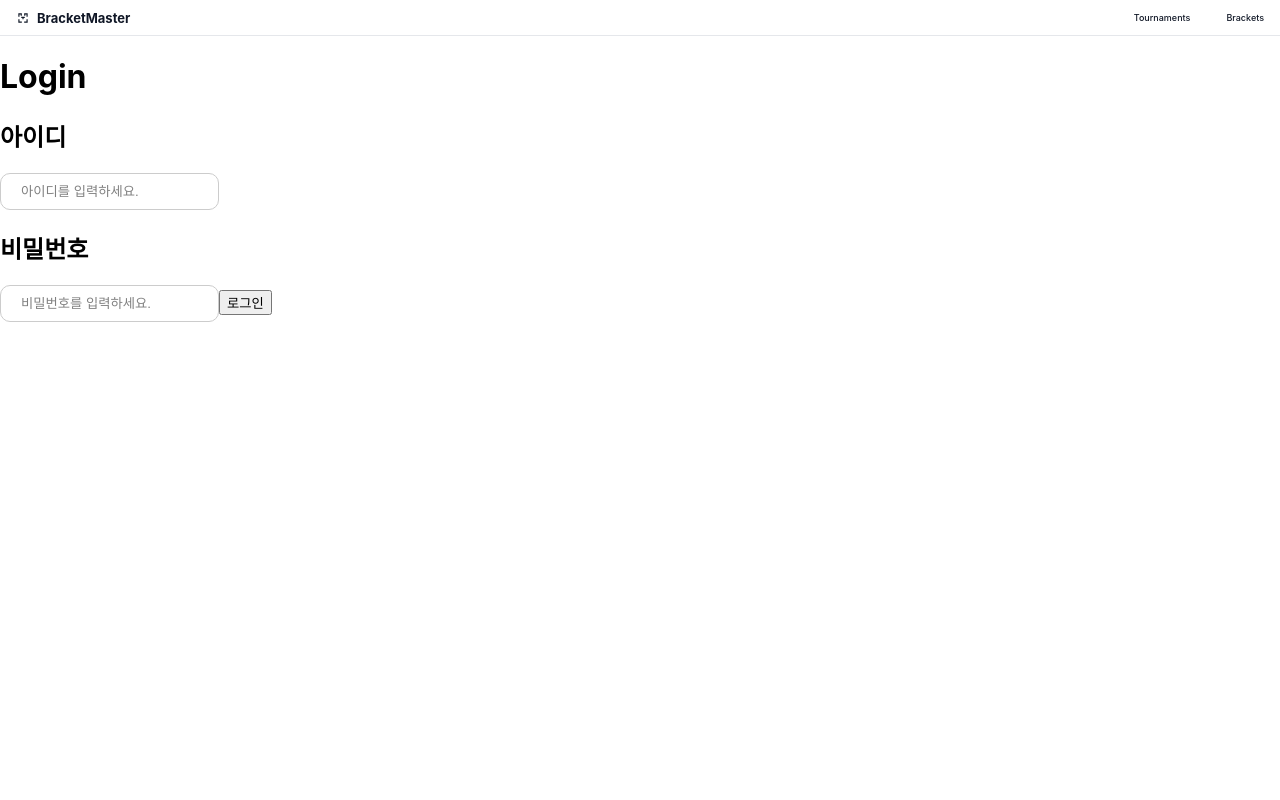
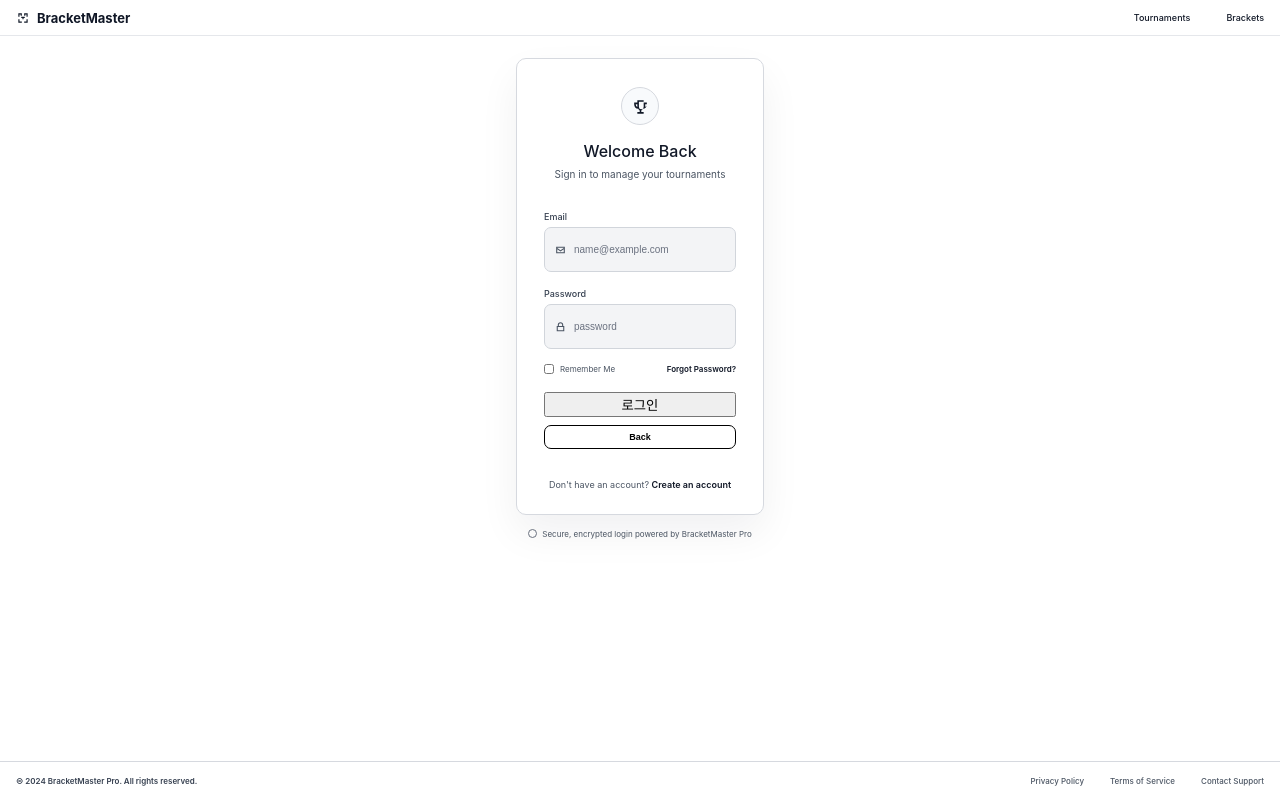
Before and after one commit to VBStreaming/MM, a React (Create React App) app: page /login in a window 1280 px wide. Built offline with nearby package versions, Linux system fonts and the light colour scheme.

Commit message:
feat: add Login page

```diff
--- /dev/null
+++ b/src/pages/login/Login.css
@@ -0,0 +1,265 @@
+.auth-page {
+    min-height: calc(100dvh - 36px);
+    display: flex;
+    flex-direction: column;
+    align-items: center;
+    background: #ffffff;
+    color: #111827;
+    overflow-y: auto;
+}
+
+.auth-card {
+    width: clamp(190px, 34vw, 248px);
+    min-width: 180px;
+    max-width: calc(100vw - 24px);
+    max-height: calc(100dvh - 118px);
+    margin-top: clamp(8px, 3.5vh, 22px);
+    padding: clamp(16px, 4.2vh, 28px) clamp(18px, 3.8vw, 27px) clamp(16px, 3.8vh, 24px);
+    border: 1px solid #d6d9df;
+    border-radius: 10px;
+    background: #ffffff;
+    box-shadow: 0 18px 40px rgba(17, 24, 39, 0.06);
+    box-sizing: border-box;
+    overflow-y: auto;
+}
+
+.auth-icon {
+    width: clamp(28px, 6vh, 36px);
+    height: clamp(28px, 6vh, 36px);
+    margin: 0 auto clamp(8px, 2.6vh, 16px);
+    display: grid;
+    place-items: center;
+    border: 1px solid #d6d9df;
+    border-radius: 50%;
+    background: #f8fafc;
+}
+
+.auth-icon svg {
+    width: clamp(15px, 3.2vh, 19px);
+    height: clamp(15px, 3.2vh, 19px);
+    fill: #111827;
+}
+
+.auth-card h1 {
+    margin: 0;
+    text-align: center;
+    font-size: clamp(14px, 2.8vh, 16px);
+    line-height: 1.25;
+    font-weight: 500;
+    letter-spacing: 0;
+}
+
+.auth-description {
+    margin: 6px 0 clamp(14px, 4.8vh, 30px);
+    text-align: center;
+    color: #4b5563;
+    font-size: 10px;
+    line-height: 1.4;
+}
+
+.auth-card form {
+    display: flex;
+    flex-direction: column;
+}
+
+.auth-label {
+    margin-bottom: 5px;
+    color: #374151;
+    font-size: 9px;
+    font-weight: 500;
+}
+
+.auth-input-wrap {
+    position: relative;
+    margin-bottom: clamp(10px, 2.7vh, 16px);
+}
+
+.auth-input-icon {
+    position: absolute;
+    left: 10px;
+    top: 50%;
+    width: 13px;
+    height: 13px;
+    transform: translateY(-50%);
+    fill: #4b5563;
+    pointer-events: none;
+}
+
+.auth-input-wrap .login-input {
+    width: 100%;
+    min-height: 34px;
+    height: clamp(34px, 7.2vh, 45px);
+    padding: 0 12px 0 29px;
+    border: 1px solid #d1d5db;
+    border-radius: 7px;
+    background: #f3f4f6;
+    color: #111827;
+    font-size: 10px;
+    box-sizing: border-box;
+    outline: none;
+}
+
+.auth-input-wrap .login-input:focus {
+    border-color: #111827;
+    background: #ffffff;
+}
+
+.auth-input-wrap .login-input::placeholder {
+    color: #6b7280;
+}
+
+.auth-options {
+    margin-top: -1px;
+    margin-bottom: clamp(10px, 3vh, 18px);
+    display: flex;
+    align-items: center;
+    justify-content: space-between;
+    gap: 12px;
+    font-size: 8px;
+}
+
+.remember-label {
+    display: inline-flex;
+    align-items: center;
+    gap: 6px;
+    color: #4b5563;
+    white-space: nowrap;
+}
+
+.remember-label input {
+    width: 10px;
+    height: 10px;
+    margin: 0;
+}
+
+.auth-options a,
+.auth-signup a,
+.auth-footer a {
+    color: #111827;
+    font-weight: 600;
+    text-decoration: none;
+}
+
+.auth-options a:hover,
+.auth-signup a:hover,
+.auth-footer a:hover {
+    text-decoration: underline;
+}
+
+.auth-login-button,
+.auth-back-button {
+    width: 100%;
+    min-height: 18px;
+    height: clamp(20px, 3.6vh, 24px);
+    border-radius: 7px;
+    font-size: 9px;
+    font-weight: 600;
+    cursor: pointer;
+}
+
+.auth-login-button {
+    border: 0;
+    background: #000000;
+    color: #ffffff;
+}
+
+.auth-login-button:hover {
+    background: #111827;
+}
+
+.auth-back-button {
+    margin-top: 8px;
+    border: 1px solid #000000;
+    background: #ffffff;
+    color: #000000;
+}
+
+.auth-back-button:hover {
+    background: #f3f4f6;
+}
+
+.auth-signup {
+    margin: clamp(16px, 4.8vh, 30px) 0 0;
+    text-align: center;
+    color: #4b5563;
+    font-size: 9px;
+}
+
+.auth-security {
+    margin: clamp(6px, 2.2vh, 14px) 0 0;
+    color: #4b5563;
+    font-size: 8px;
+}
+
+.auth-security::before {
+    content: "";
+    width: 7px;
+    height: 7px;
+    margin-right: 5px;
+    display: inline-block;
+    border: 1px solid #6b7280;
+    border-radius: 50%;
+    vertical-align: -1px;
+}
+
+.auth-footer {
+    width: 100%;
+    margin-top: auto;
+    min-height: 32px;
+    padding: clamp(8px, 2.2vh, 14px) 16px;
+    display: flex;
+    align-items: center;
+    justify-content: space-between;
+    border-top: 1px solid #d6d9df;
+    box-sizing: border-box;
+    color: #374151;
+    font-size: 8px;
+}
+
+.auth-footer p {
+    margin: 0;
+    font-weight: 600;
+}
+
+.auth-footer nav {
+    display: flex;
+    align-items: center;
+    gap: 26px;
+}
+
+.auth-footer a {
+    color: #4b5563;
+    font-weight: 500;
+}
+
+@media (max-width: 640px) {
+    .auth-page {
+        min-height: calc(100dvh - 34px);
+    }
+
+    .auth-card {
+        width: clamp(180px, 88vw, 248px);
+        min-width: 0;
+        margin-top: clamp(8px, 2.8vh, 18px);
+        padding: clamp(16px, 3.8vh, 26px) clamp(16px, 5vw, 22px) clamp(16px, 3.8vh, 24px);
+    }
+
+    .auth-description {
+        margin-bottom: clamp(14px, 4vh, 28px);
+    }
+
+    .auth-options,
+    .auth-footer {
+        align-items: flex-start;
+        flex-direction: column;
+    }
+
+    .auth-footer {
+        gap: 14px;
+    }
+
+    .auth-footer nav {
+        flex-wrap: wrap;
+        gap: 14px 20px;
+    }
+}
--- a/src/pages/login/Login.js
+++ b/src/pages/login/Login.js
@@ -1,39 +1,101 @@
 import InputButton from "../../components/login/input-button/InputButton";
 import {useState} from "react";
 import SubmitButton from "../../components/login/input-button/SubmitButton";
+import "./Login.css";
+import { Link } from "react-router-dom";
 
 function Login() {
-    const [id, setId] = useState("");
+    const [email, setEmail] = useState("");
     const [password, setPassword] = useState("");
-    const onChangeId = (e) => {
-        setId(e.target.value);
+    const [rememberMe, setRememberMe] = useState(false);
+
+    const handleSubmit = (e) => {
+        e.preventDefault();
+
+        console.log({
+            email,
+            password,
+            rememberMe,
+        });
     };
-    const onChangePassword = (e) => {
-        setPassword(e.target.value);
-    }
 
-    const loginIdProps = {
-        value: id,
-        onChange: onChangeId,
-        placeholder: "아이디를 입력하세요."
-    };
-    const passwordProps = {
-        value: password,
-        onChange: onChangePassword,
-        type: "password",
-        placeholder: "비밀번호를 입력하세요."
+    const handleBack = () => {
+        window.history.back();
     };
 
     return (
-        <div>
-            <h1>Login</h1>
-            <h2>아이디</h2>
-            <InputButton {...loginIdProps} />
-            <h2>비밀번호</h2>
-            <InputButton {...passwordProps} />
+        <main className="auth-page">
+            <section className="auth-card">
+                <div className="auth-icon" aria-hidden="true">
+                    <svg viewBox="0 0 24 24" role="img">
+                        <path d="M8 4h8v3h4v2a6 6 0 0 1-5.2 5.9A4 4 0 0 1 13 16.9V19h3v2H8v-2h3v-2.1a4 4 0 0 1-1.8-2A6 6 0 0 1 4 9V7h4V4Zm8 5V6h-6v6.5a3 3 0 0 0 6 0V9Zm2 0v3.7A4 4 0 0 0 20 9h-2ZM6 9a4 4 0 0 0 2 3.7V9H6Z" />
+                    </svg>
+                </div>
 
-            <SubmitButton />
-        </div>
+                <h1>Welcome Back</h1>
+                <p className="auth-description">Sign in to manage your tournaments</p>
+
+                <form onSubmit={handleSubmit}>
+                    <label className="auth-label" htmlFor="email">Email</label>
+                    <div className="auth-input-wrap">
+                        <svg className="auth-input-icon" viewBox="0 0 24 24" aria-hidden="true">
+                            <path d="M4 6h16v12H4V6Zm2 2v.2l6 4.2 6-4.2V8H6Zm12 8v-5.4l-6 4.2-6-4.2V16h12Z" />
+                        </svg>
+                        <InputButton
+                            id="email"
+                            type="email"
+                            value={email}
+                            onChange={(e) => setEmail(e.target.value)}
+                            placeholder="name@example.com"
+                        />
+                    </div>
+
+                    <label className="auth-label" htmlFor="password">Password</label>
+                    <div className="auth-input-wrap">
+                        <svg className="auth-input-icon" viewBox="0 0 24 24" aria-hidden="true">
+                            <path d="M7 10V8a5 5 0 0 1 10 0v2h2v10H5V10h2Zm2 0h6V8a3 3 0 0 0-6 0v2Zm-2 8h10v-6H7v6Z" />
+                        </svg>
+                        <InputButton
+                            id="password"
+                            type="password"
+                            value={password}
+                            onChange={(e) => setPassword(e.target.value)}
+                            placeholder="password"
+                        />
+                    </div>
+
+                    <div className="auth-options">
+                        <label className="remember-label">
+                            <input
+                                type="checkbox"
+                                checked={rememberMe}
+                                onChange={(e) => setRememberMe(e.target.checked)}
+                            />
+                            Remember Me
+                        </label>
+                        <a href="/forgot-password">Forgot Password?</a>
+                    </div>
+
+                    <SubmitButton className="auth-login-button" text="Login" />
+                    <button className="auth-back-button" type="button" onClick={handleBack}>Back</button>
+                </form>
+
+                <p className="auth-signup">
+                    Don't have an account? <Link to="/signup">Create an account</Link>
+                </p>
+            </section>
+
+            <p className="auth-security">Secure, encrypted login powered by BracketMaster Pro</p>
+
+            <footer className="auth-footer">
+                <p>© 2024 BracketMaster Pro. All rights reserved.</p>
+                <nav aria-label="Legal links">
+                    <a href="/privacy">Privacy Policy</a>
+                    <a href="/terms">Terms of Service</a>
+                    <a href="/support">Contact Support</a>
+                </nav>
+            </footer>
+        </main>
     );
 }
 
```
